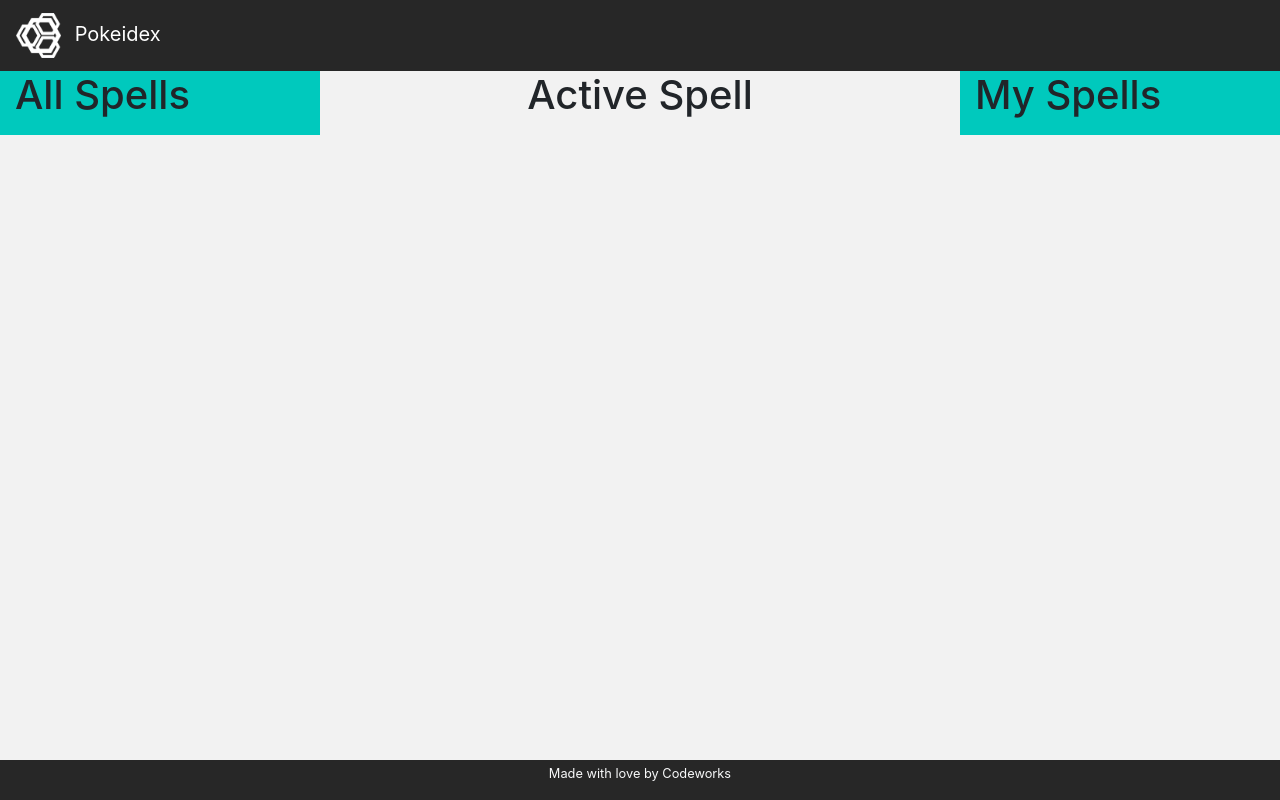
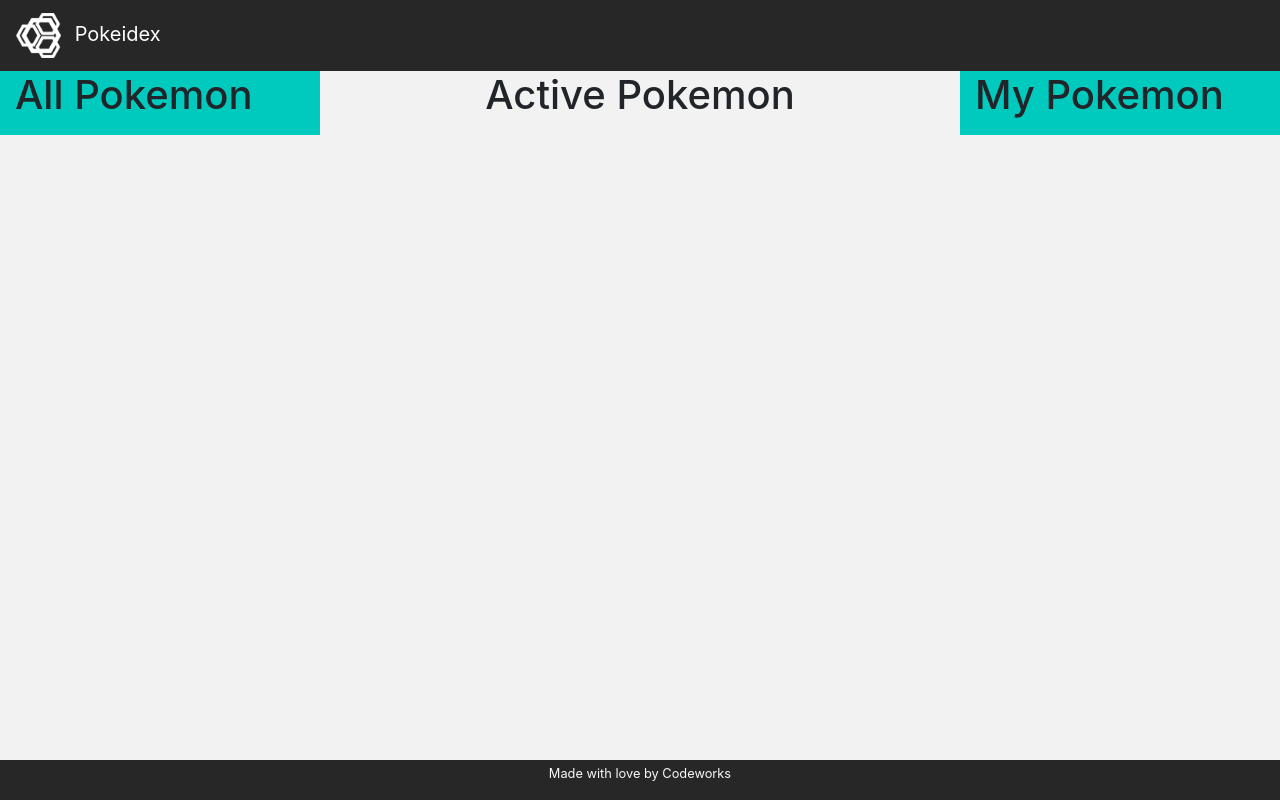
Before and after one commit to Kyle-Bennion/Pokeidex, a website with bundled scripts: page index.html in a window 1280 px wide. Built offline with nearby package versions, Linux system fonts and the light colour scheme; some icons are missing.

Commit message:
index labels corrected

```diff
--- a/index.html
+++ b/index.html
@@ -26,7 +26,7 @@
     <main class="container-fluid">
         <div class="row h-100">
             <div class="col-3 bg-info">
-                <h1>All Spells</h1>
+                <h1>All Pokemon</h1>
                 <ul id="api-spells">
                     <i class="fas fa-spinner fa-spin" aria-hidden="true"></i>
                 </ul>
@@ -34,14 +34,14 @@
             <div class="col-6 spells">
                 <div class="row">
                     <div class="col text-center">
-                        <h1>Active Spell</h1>
+                        <h1>Active Pokemon</h1>
                         <div id="active-pokemon"></div>
                     </div>
                 </div>
                 <div class="row" id="active-pokemon"></div>
             </div>
             <div class="col-3 bg-info spells">
-                <h1>My Spells</h1>
+                <h1>My Pokemon</h1>
                 <ul id="my-spells"></ul>
             </div>
         </div>
```
